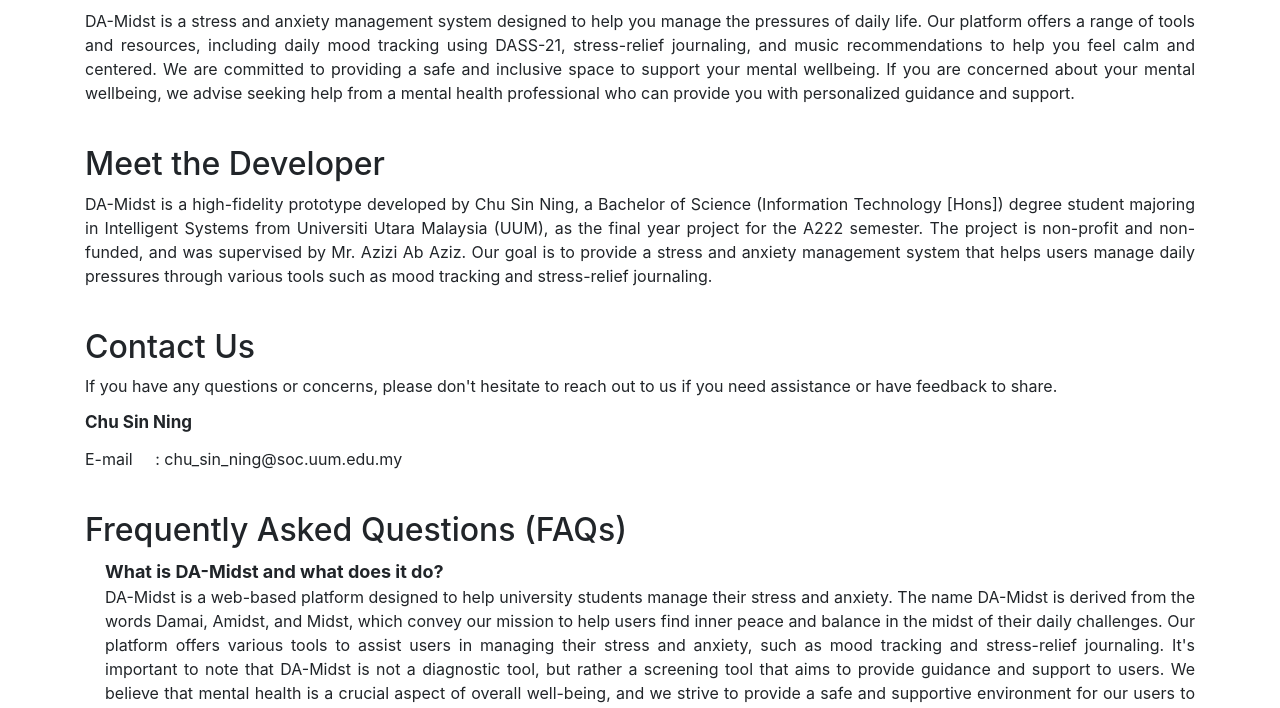
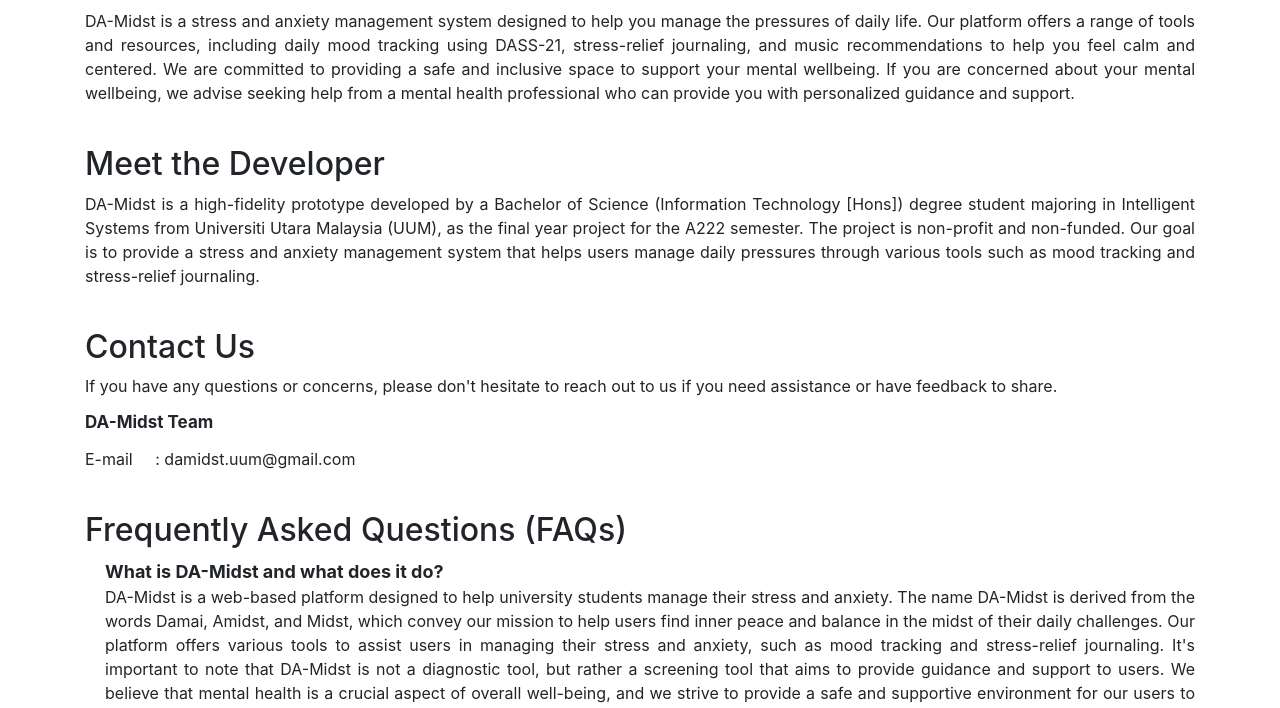
Before and after one commit to yutis-naucheryn/DA-Midst-Deploy, a Flask app: page /about-us in a window 1280 px wide. Shown: the part 209-917 px from the top of the page. Run offline with Flask 3, Linux system fonts and the light colour scheme; some libraries are stand-ins or nearby versions.

Commit message:
update about us interface

```diff
--- a/website/templates/about-us.html
+++ b/website/templates/about-us.html
@@ -49,10 +49,10 @@
         <br />
         <h2>Meet the Developer</h2>
         <p style="text-align: justify;">
-            DA-Midst is a high-fidelity prototype developed by Chu Sin Ning, a Bachelor of Science
+            DA-Midst is a high-fidelity prototype developed by a Bachelor of Science
             (Information Technology [Hons]) degree student majoring in Intelligent Systems
             from Universiti Utara Malaysia (UUM), as the final year project for the A222 semester.
-            The project is non-profit and non-funded, and was supervised by Mr. Azizi Ab Aziz.
+            The project is non-profit and non-funded.
             Our goal is to provide a stress and anxiety management system that helps users manage
             daily pressures through various tools such as mood tracking and stress-relief journaling.
         </p>
@@ -61,8 +61,8 @@
         <br />
         <h2>Contact Us</h2>
         <p>If you have any questions or concerns, please don't hesitate to reach out to us if you need assistance or have feedback to share.<br>
-            <p style="font-size: 17px; line-height: 1;"><b>Chu Sin Ning</b></p>
-            E-mail&#160;&#160;&#160;&#160;&#160;: chu_sin_ning@soc.uum.edu.my
+            <p style="font-size: 17px; line-height: 1;"><b>DA-Midst Team</b></p>
+            E-mail&#160;&#160;&#160;&#160;&#160;: damidst.uum@gmail.com
         </p>
       </section>
       <section>
```
Also changed, not shown: instance/da-midst_database.db.
